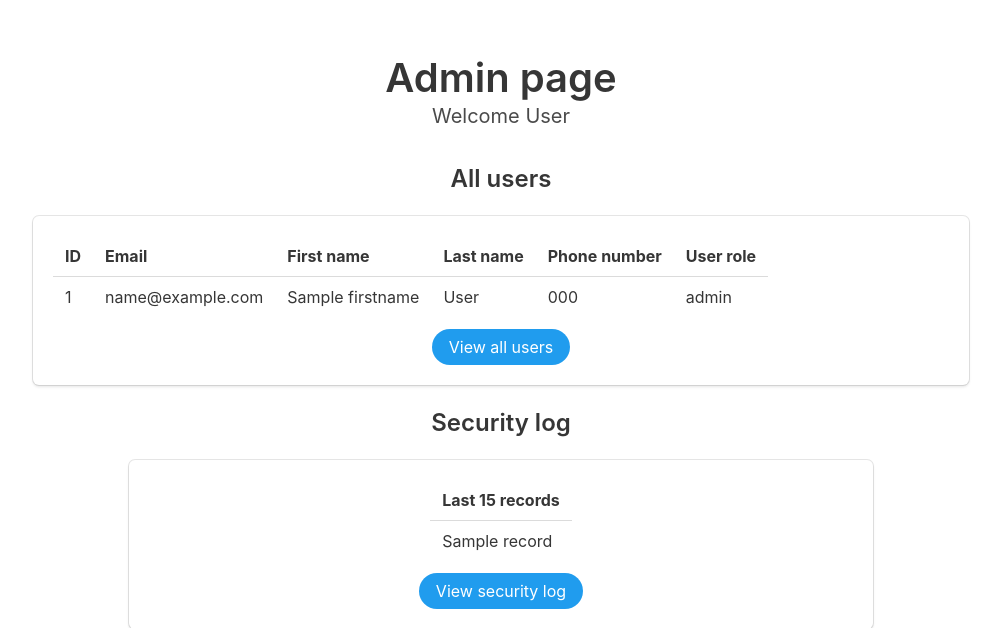
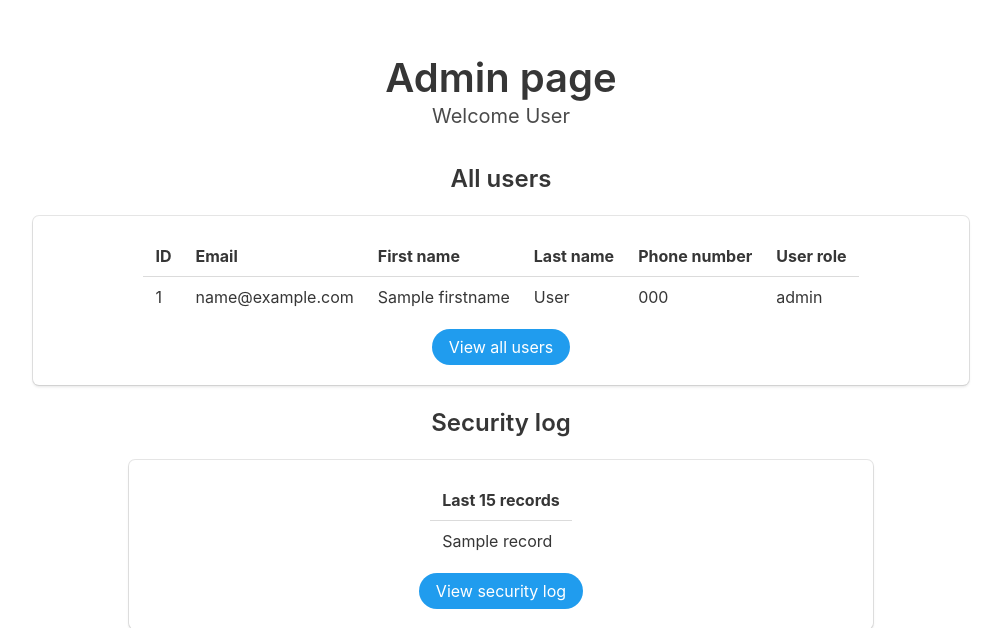
Before and after one commit to Ellie-UK/climate-action-app, a Flask app: template templates/admin.html in a window 1280 px wide. Shown: the part 52-680 px from the top of the page, without its empty margins (139-1140 px from the left). Run offline with Flask 2, Linux system fonts and the light colour scheme; the template is opened without the code that fills it: most values are stand-ins (such as "Sample title", 1, 10 or a date in 2020); some libraries are stand-ins or nearby versions.

Commit message:
Centered the "All users" table.

```diff
--- a/templates/admin.html
+++ b/templates/admin.html
@@ -10,7 +10,7 @@
         <div class="box">
             {% if all_users %}
                 <div class="field">
-                    <table class="table">
+                    <table class="table" style="margin-left: auto; margin-right: auto">
                         <tr>
                             <th>ID</th>
                             <th>Email</th>
@@ -65,5 +65,4 @@
         </div>
     </div>
 
-
 {% endblock %}
```
